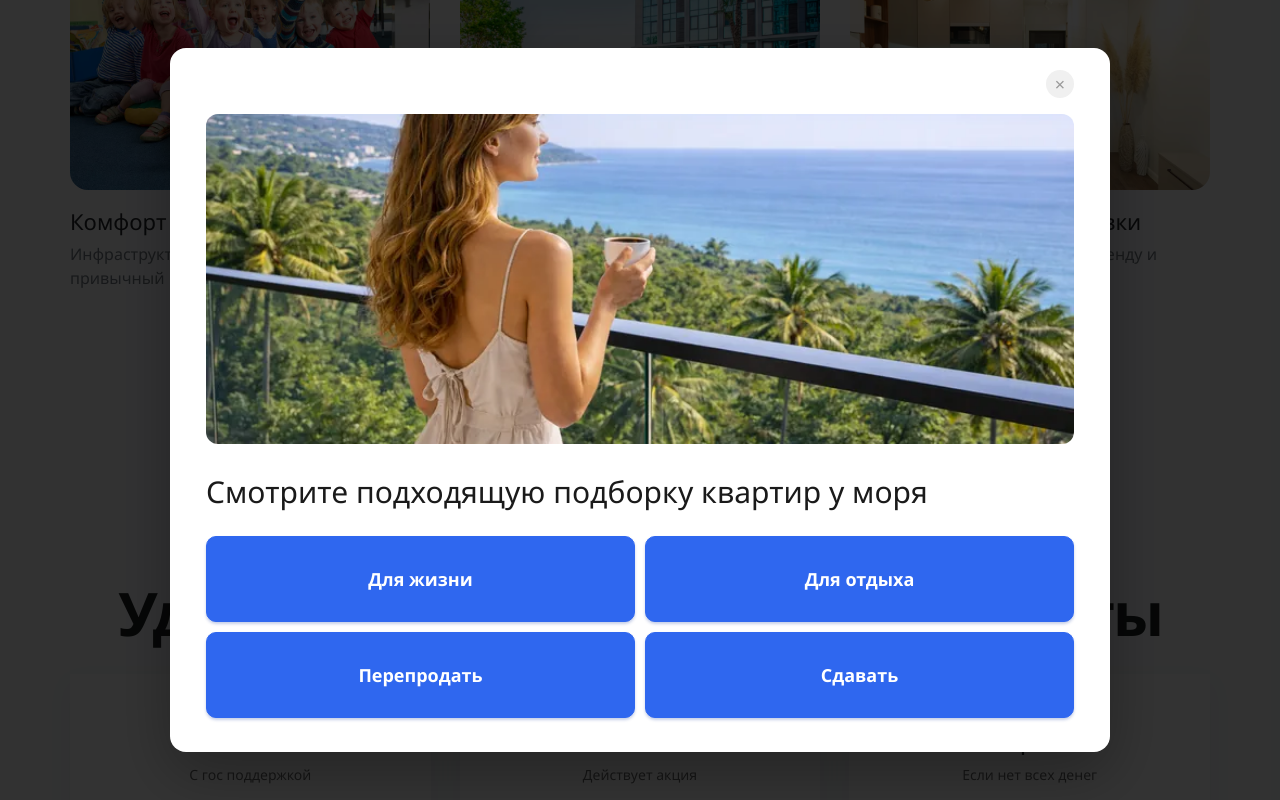
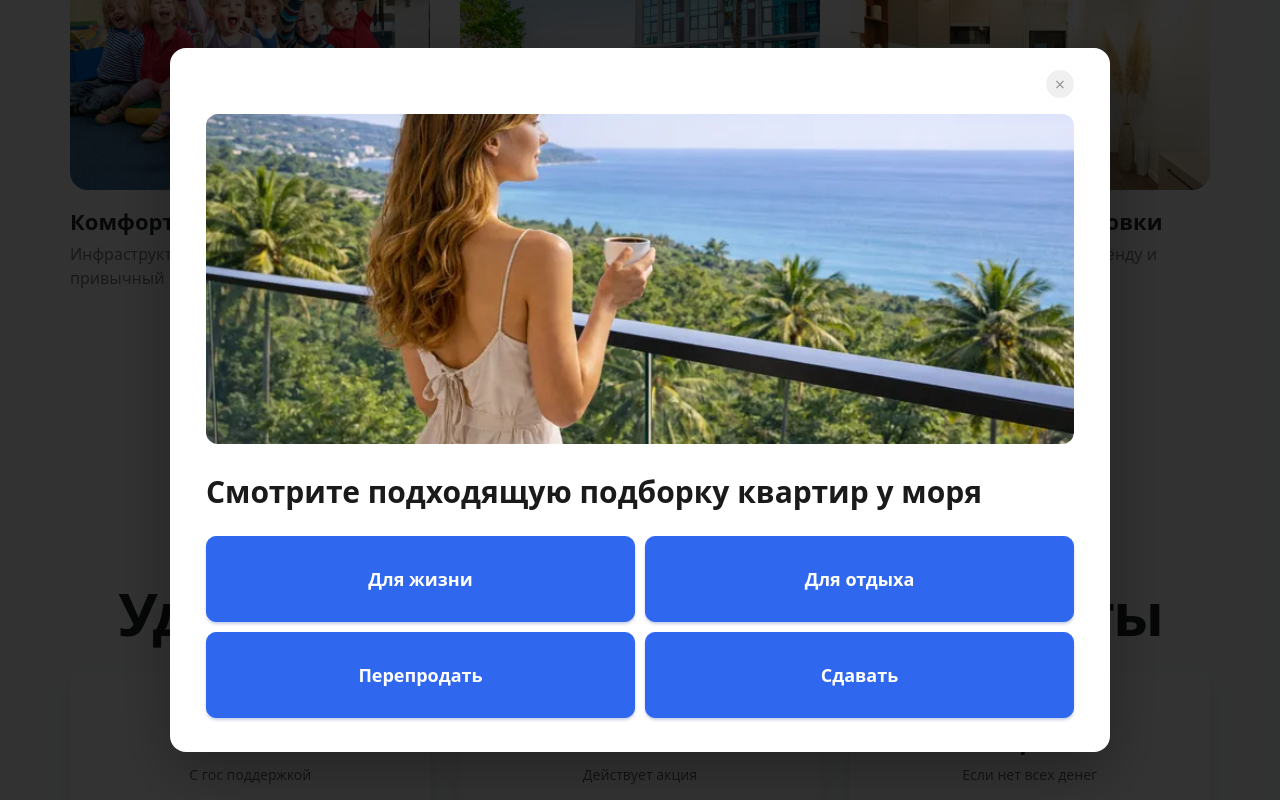
Before and after one commit to igor-jurievich/sochi-park-site-reconstruction, a Next.js app: page / in a window 1280 px wide. Both pictures are taken after a click on the button "ПОЛУЧИТЬ ПОДБОРКУ КВАРТИР". Shown: the part 4594-5394 px from the top of the page. Built offline with nearby package versions, Linux system fonts and the light colour scheme.

Commit message:
fix: unify typography and canonical redirects

```diff
--- a/app/globals.css
+++ b/app/globals.css
@@ -1,9 +1,22 @@
 @import 'tailwindcss';
 
-:root { --primary:#3478f6; --primary-deep:#1438ff; --accent:#ff8a00; --text:#1e2022; --muted:#5f6368; --surface-muted:#f7f9fb; }
+:root {
+  --primary:#3478f6;
+  --primary-deep:#1438ff;
+  --accent:#ff8a00;
+  --text:#1e2022;
+  --muted:#5f6368;
+  --surface-muted:#f7f9fb;
+  --font-sans:system-ui,-apple-system,BlinkMacSystemFont,"Segoe UI",Roboto,"Helvetica Neue",Arial,sans-serif;
+  --weight-body:400;
+  --weight-emphasis:600;
+  --weight-heading:700;
+  --weight-display:800;
+}
 * { box-sizing: border-box; }
 html { max-width:100%; overflow-x:hidden; scroll-behavior:smooth; -webkit-text-size-adjust:100%; text-size-adjust:100%; }
-body { max-width:100%; margin:0; overflow-x:hidden; color:var(--text); background:#fff; font-family:"Segoe UI",system-ui,-apple-system,Roboto,"Helvetica Neue",Arial,sans-serif; }
+body { max-width:100%; margin:0; overflow-x:hidden; color:var(--text); background:#fff; font-family:var(--font-sans); font-weight:var(--weight-body); }
+h1,h2,h3 { font-family:inherit; font-weight:var(--weight-heading); }
 button,input,select { font:inherit; }
 button { -webkit-appearance:none; appearance:none; }
 button:focus-visible,a:focus-visible,input:focus-visible,select:focus-visible { outline:3px solid #ff9500; outline-offset:3px; }
@@ -57,7 +70,7 @@ button:focus-visible,a:focus-visible,input:focus-visible,select:focus-visible {
 .complex-facts>div { min-height:134px; padding:24px 20px; border:1px solid #e2e6ea; border-radius:16px; background:#fff; text-align:center; box-shadow:0 10px 24px rgba(20,40,80,.04); }
 .complex-facts dt { color:#7a7f86; font-size:14px; }
 .complex-facts dd { margin:10px 0 0; color:#24272b; font-size:23px; line-height:1.15; font-weight:700; }
-.blue-button { position:relative; overflow:hidden; border:0; border-radius:2px; color:#fff; background:#153bff; font-weight:600; letter-spacing:2px; cursor:pointer; }
+.blue-button { position:relative; overflow:hidden; border:0; border-radius:2px; color:#fff; background:#153bff; font-weight:var(--weight-heading); letter-spacing:2px; cursor:pointer; }
 .blue-button::after { content:""; position:absolute; inset:-60% auto -60% -55%; width:28%; transform:rotate(22deg); background:linear-gradient(90deg,transparent,rgba(255,255,255,.62),transparent); animation:button-shine 3.5s ease-in-out infinite; }
 .blue-button:hover { background:#0e31e5; }
 .blue-button:disabled { cursor:wait; opacity:.65; }
@@ -65,7 +78,7 @@ button:focus-visible,a:focus-visible,input:focus-visible,select:focus-visible {
 .section-cta { width:100%; min-height:86px; padding:17px 18px; font-size:16px; line-height:1.55; text-transform:uppercase; }
 
 .prices-section { min-height:825px; padding:50px 0 40px; background:#fff; }
-.prices-section h2,.payments-section h2 { margin:0 0 28px; text-align:center; color:#1e2022; font-size:60px; line-height:1.1; font-weight:600; letter-spacing:-2px; }
+.prices-section h2,.payments-section h2 { margin:0 0 28px; text-align:center; color:#1e2022; font-size:60px; line-height:1.1; font-weight:var(--weight-heading); letter-spacing:-2px; }
 .section-intro { max-width:690px; margin:-7px auto 32px; color:#64696f; text-align:center; font-size:17px; line-height:1.5; }
 .apartment-grid { display:grid; grid-template-columns:repeat(3,1fr); gap:28px; }
 .apartment-card { display:flex; min-width:0; flex-direction:column; overflow:hidden; border:1px solid #aeb1b5; background:#fff; }
@@ -91,9 +104,9 @@ button:focus-visible,a:focus-visible,input:focus-visible,select:focus-visible {
 
 .investor-section { min-height:1022px; padding:50px 0 40px; text-align:center; background:#fff; }
 .eyebrow { margin:0 0 7px; text-transform:uppercase; font-size:14px; letter-spacing:.5px; }
-.investor-section h2 { margin:0; font-size:60px; line-height:1.1; font-weight:600; letter-spacing:-1.8px; }
+.investor-section h2 { margin:0; font-size:60px; line-height:1.1; font-weight:var(--weight-heading); letter-spacing:-1.8px; }
 .investor-section h2+p { margin:23px 0 46px; font-size:17px; color:#555; }
-.investor-section h3 { margin:0 0 32px; font-size:25px; font-weight:500; }
+.investor-section h3 { margin:0 0 32px; font-size:25px; font-weight:var(--weight-heading); }
 .investor-section picture { display:block; width:640px; max-width:100%; margin:0 auto 38px; }
 .investor-section picture img { display:block; width:100%; height:auto; }
 .investor-section .section-cta { width:270px; min-height:62px; }
@@ -112,7 +125,7 @@ button:focus-visible,a:focus-visible,input:focus-visible,select:focus-visible {
 .payments-section h2 { margin-bottom:28px; }
 .payment-grid { display:grid; grid-template-columns:repeat(3,1fr); gap:29px; }
 .payment-card { min-height:606px; display:flex; flex-direction:column; padding:47px 23px 40px; background:#fff; box-shadow:0 10px 24px rgba(20,40,80,.05); }
-.payment-card h3 { margin:0; text-align:center; font-size:25px; font-weight:500; }
+.payment-card h3 { margin:0; text-align:center; font-size:25px; font-weight:var(--weight-heading); }
 .payment-card>p { margin:6px 0 10px; text-align:center; color:#666; font-size:14px; }
 .payment-value { display:flex; align-items:flex-end; justify-content:center; margin:4px 0 48px; font-size:58px; line-height:1; white-space:nowrap; }
 .payment-value sup { align-self:center; margin-right:2px; font-size:24px; }
@@ -124,7 +137,7 @@ button:focus-visible,a:focus-visible,input:focus-visible,select:focus-visible {
 
 .contact-section { min-height:416px; padding:50px 0; background:#fff; }
 .contact-section .content { display:grid; grid-template-columns:1fr 1fr; align-items:center; gap:36px; }
-.contact-section h2 { margin:0 0 32px; font-size:25px; font-weight:500; }
+.contact-section h2 { margin:0 0 32px; font-size:25px; font-weight:var(--weight-heading); }
 .contact-section p { margin:0; color:#3d4043; font-size:14px; line-height:1.7; }
 .contact-section a { color:inherit; text-decoration:none; }
 .contact-section img { width:100%; height:314px; object-fit:cover; }
@@ -166,7 +179,7 @@ button:focus-visible,a:focus-visible,input:focus-visible,select:focus-visible {
 .quiz-image { grid-area:image; display:block; width:100%; height:510px; border-radius:12px; object-fit:cover; }
 .quiz-question h2 { grid-area:title; margin:18px 0 28px; font-size:30px; line-height:1.2; }
 .quiz-options { grid-area:options; display:grid; gap:10px; }
-.quiz-options button { display:flex; align-items:center; min-height:58px; padding:12px 18px; border:1px solid #2f67ef; border-radius:10px; color:#fff; background:#2f67ef; text-align:left; font-weight:600; cursor:pointer; box-shadow:0 2px 3px rgba(16,55,160,.24); transition:background .2s,border-color .2s,transform .2s,box-shadow .2s; }
+.quiz-options button { display:flex; align-items:center; min-height:58px; padding:12px 18px; border:1px solid #2f67ef; border-radius:10px; color:#fff; background:#2f67ef; text-align:left; font-weight:var(--weight-heading); cursor:pointer; box-shadow:0 2px 3px rgba(16,55,160,.24); transition:background .2s,border-color .2s,transform .2s,box-shadow .2s; }
 .quiz-options button:hover,.quiz-options button.selected { border-color:#1c56e8; background:#1c56e8; box-shadow:0 4px 9px rgba(16,55,160,.32); transform:translateY(-1px); }
 .quiz-radio { width:20px; height:20px; margin-right:12px; border:2px solid rgba(255,255,255,.68); border-radius:50%; background:rgba(255,255,255,.18); }
 .quiz-options button.selected .quiz-radio { border:5px solid #fff; background:#42cb29; }
@@ -174,7 +187,7 @@ button:focus-visible,a:focus-visible,input:focus-visible,select:focus-visible {
 .purpose-question .quiz-image { height:330px; }
 .purpose-question h2 { margin:30px 0 26px; }
 .purpose-options { grid-template-columns:1fr 1fr; }
-.purpose-options button { justify-content:center; min-height:86px; font-size:18px; font-weight:600; }
+.purpose-options button { justify-content:center; min-height:86px; font-size:18px; font-weight:var(--weight-heading); }
 
 .gift-stage,.bridge-stage,.messenger-stage,.contact-stage,.success-stage { width:min(700px,100%); margin:18px auto 0; text-align:center; }
 .gift-stage h2 { margin:30px auto 46px; max-width:680px; font-size:32px; line-height:1.25; }
```
Also changed, not shown: 1 other file (tests, documents, lock files or other folders).
